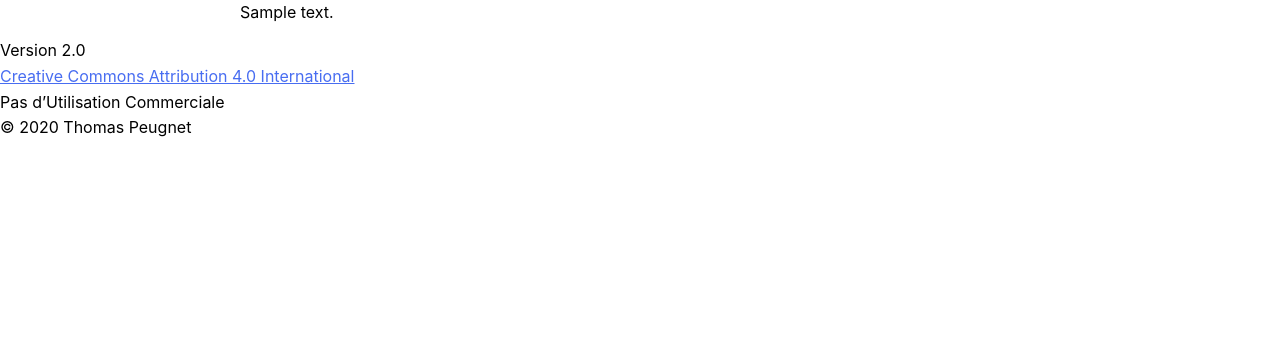
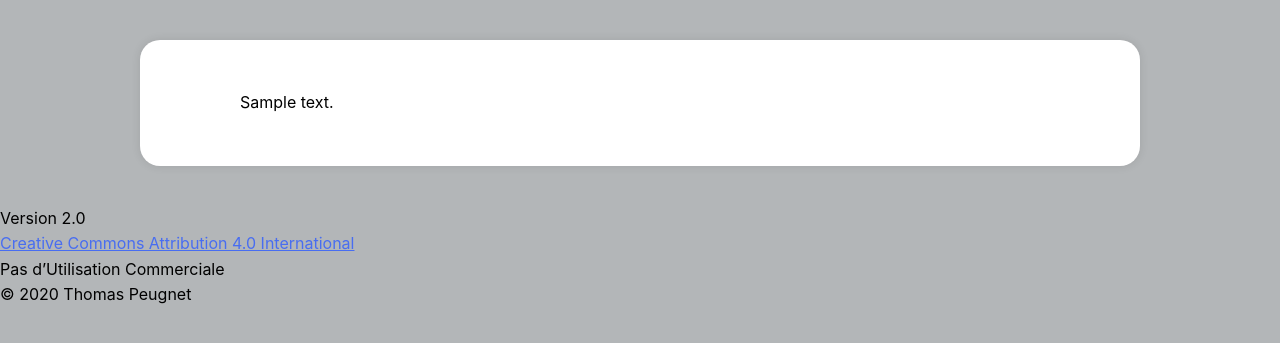
Before and after one commit to Hydrocarbure-H/iefrei.fr-remastered, a Flask app: template templates/course.html in a window 1280 px wide. Shown: the top 343 px of the page. Run offline with Flask 3, Linux system fonts and the light colour scheme; tables that the repository leaves empty hold one stand-in row (values such as "Sample post"); the template is opened without the code that fills it: values that come from a table or form of the project are taken from there, most other values are stand-ins (such as "Sample title", 1, 10 or a date in 2020); parts of the project's set-up code (start-up, migrations or seed data) failed here and were passed over.

Commit message:
style(viewer): Update CSS styles for body and content, adjust markdown processing

```diff
--- a/static/css/viewer.css
+++ b/static/css/viewer.css
@@ -33,11 +33,15 @@ html {
 
 body {
     margin: 0;
+    background-color: #b3b6b8;
 }
 
 .content {
+    background-color: #ffffff;
+    box-shadow: 0 0 10px rgba(0, 0, 0, 0.1);
+    border-radius: 20px;
     display: block;
-    margin: 0 auto;
+    margin: 40px auto;
     max-width: 800px;
-    padding: 0 20px;
+    padding: 50px 100px;
 }
--- a/utils/markdown.py
+++ b/utils/markdown.py
@@ -93,7 +93,7 @@ def process_md_to_html(course: Dict[str, Any]) -> None:
         f'pandoc -s --highlight-style pygments --verbose --katex --toc '
         f'-V toc-title:"Sommaire" --css {PUBLIC_FOLDER_PATH}css/fluent-light.css '
         f'--metadata title="{course["title"]}" "{course["path"]}" '
-        f'-o "{course["html_path"]}" --embed-resources --standalone'
+        f'-o "{course["html_path"]}"'
     )
 
     print(command)
```
